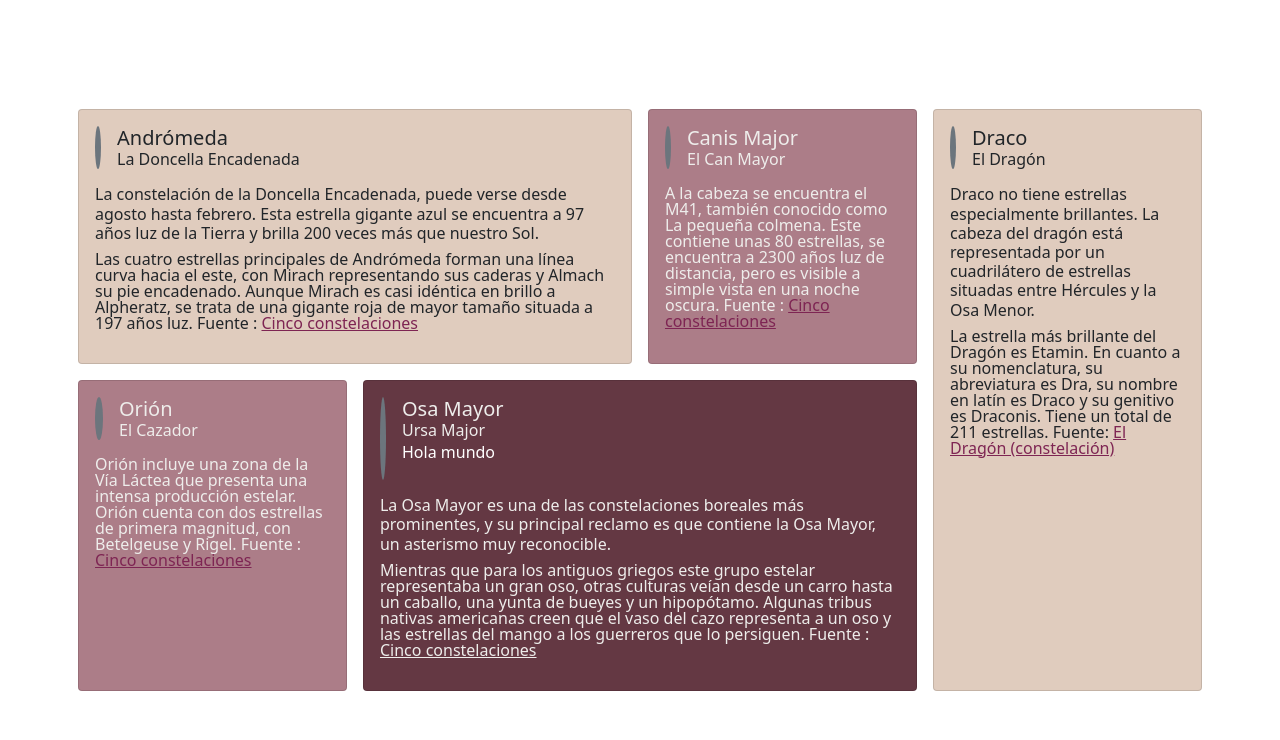
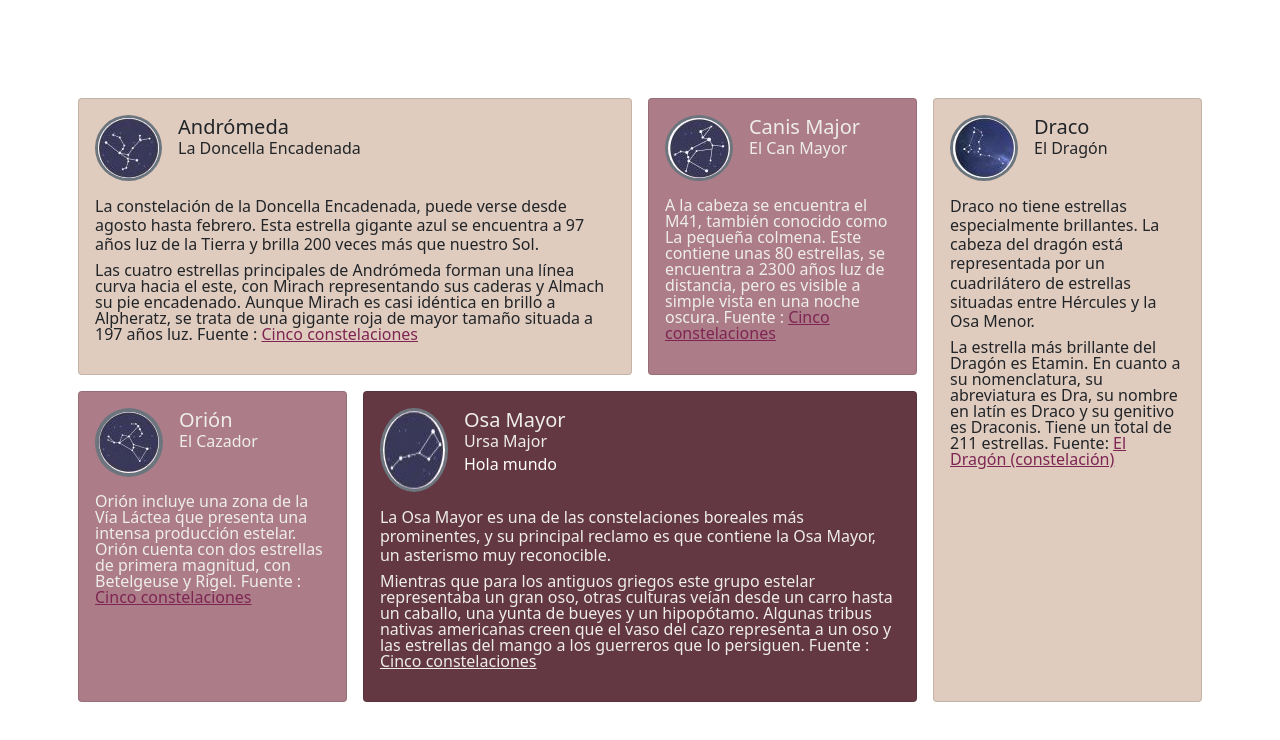
Before and after one commit to GabyMAB/Bootstrap, a website: page index.html in a window 1280 px wide. Drawn offline with nearby package versions, Linux system fonts and the light colour scheme; the site is published under a folder, as on GitHub Pages, so addresses that start at the root find nothing.

Commit message:
imagenes

```diff
--- a/index.html
+++ b/index.html
@@ -50,7 +50,7 @@
                         <article class="card h-100 color1 ">
                             <div class="card-body">
                                 <div class="d-flex mb-3">
-                                    <img src="/Imagenes/Andromeda.jpg" alt="" class="border border-secondary border-3 rounded-circle">
+                                    <img src="./Imagenes/Andromeda.jpg" alt="" class="border border-secondary border-3 rounded-circle">
                                     <div class="ps-3">
                                         <h6 class="m-0 h5">Andrómeda</h6>
                                         <p class="m-0 h6">La Doncella Encadenada</p>
@@ -72,7 +72,7 @@
                         <article class="card h-100 color2">
                             <div class="card-body">
                                 <div class="d-flex mb-3">
-                                    <img src="/Imagenes/CanisMajor.jpg" alt="" class="border border-secondary border-3 rounded-circle">
+                                    <img src="./Imagenes/CanisMajor.jpg" alt="" class="border border-secondary border-3 rounded-circle">
                                     <div class="ps-3">
                                         <h6 class="m-0 h5 texto">Canis Major</h6>
                                         <p class="m-0 h6 texto">El Can Mayor</p>
@@ -91,7 +91,7 @@
                         <article class="card h-100 color3">
                             <div class="card-body">
                                 <div class="d-flex mb-3">
-                                    <img src="/Imagenes/Orion.jpg" alt="" class="border border-secondary border-4 rounded-circle">
+                                    <img src="./Imagenes/Orion.jpg" alt="" class="border border-secondary border-4 rounded-circle">
                                     <div class="ps-3">
                                         <h6 class="m-0 h5 texto">Orión</h6>
                                         <p class="m-0 h6 texto">El Cazador</p>
@@ -110,7 +110,7 @@
                         <article class="card h-100 color4">
                             <div class="card-body">
                                 <div class="d-flex mb-3">
-                                    <img src="/Imagenes/OsaMayor.jpg" alt="" class="border border-secondary border-3 rounded-circle">
+                                    <img src="./Imagenes/OsaMayor.jpg" alt="" class="border border-secondary border-3 rounded-circle">
                                     <div class="ps-3">
                                         <h6 class="m-0 h5 texto">Osa Mayor</h6>
                                         <p class="m-0 h6 texto">Ursa Major</p>
@@ -138,7 +138,7 @@
                 <article class="card h-100 color5">
                     <div class="card-body">
                         <div class="d-flex mb-3">
-                            <img src="/Imagenes/Draco.jpg" alt="" class="border border-secondary border-3 rounded-circle">
+                            <img src="./Imagenes/Draco.jpg" alt="" class="border border-secondary border-3 rounded-circle">
                             <div class="ps-3">
                                 <h6 class="m-0 h5">Draco</h6>
                                 <p class="m-0 h6">El Dragón</p>
@@ -152,6 +152,7 @@
                                  La estrella más brillante del Dragón es Etamin. En cuanto a su nomenclatura, su abreviatura es Dra, su nombre en latín es Draco y su genitivo es Draconis. Tiene un total de 211 estrellas.
                                 Fuente: <a href="https://astrosigma.com/dragon/" title="El Dragón (constelación)" class="a">El Dragón (constelación)</a>
                             </p>
+                            <img src="" alt="">
                         </div>
                     </div>
                 </article>
```
